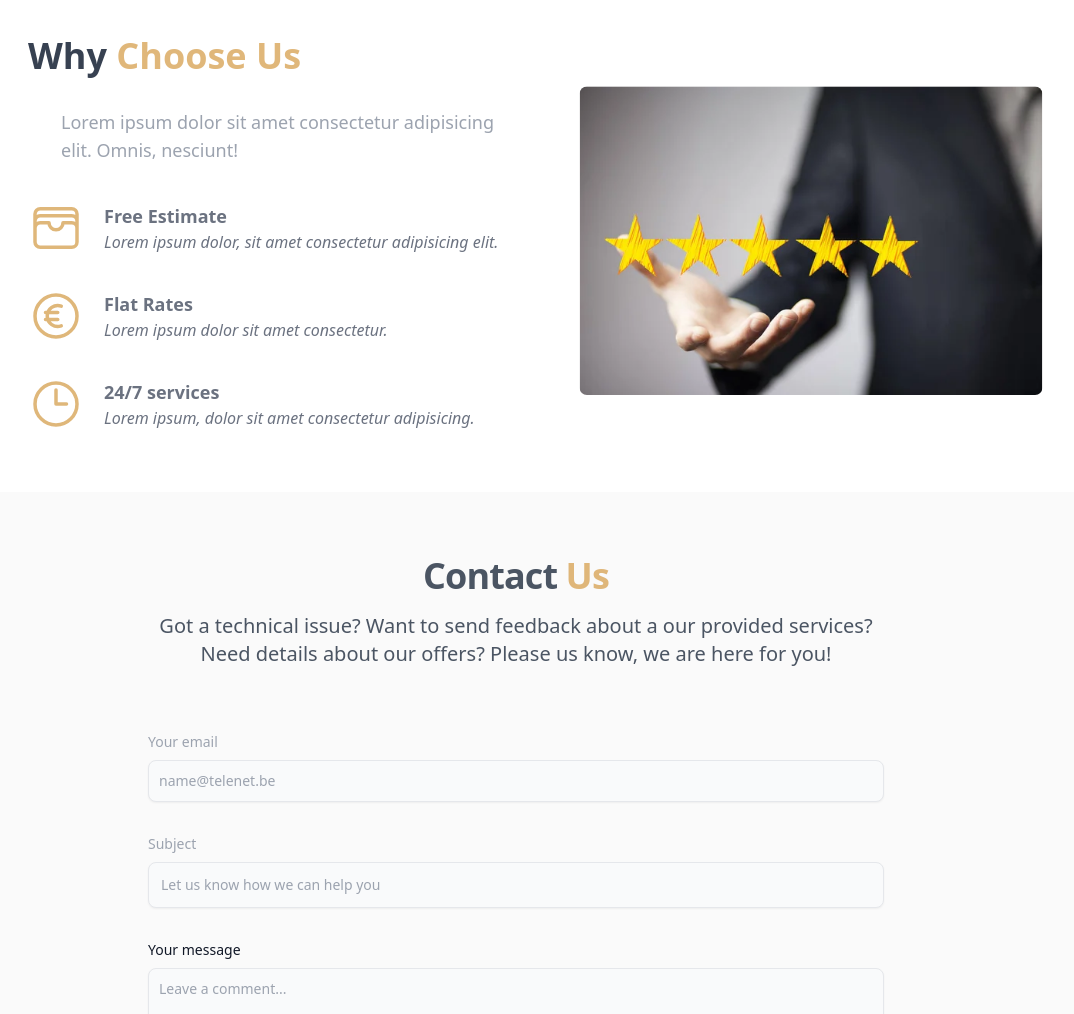
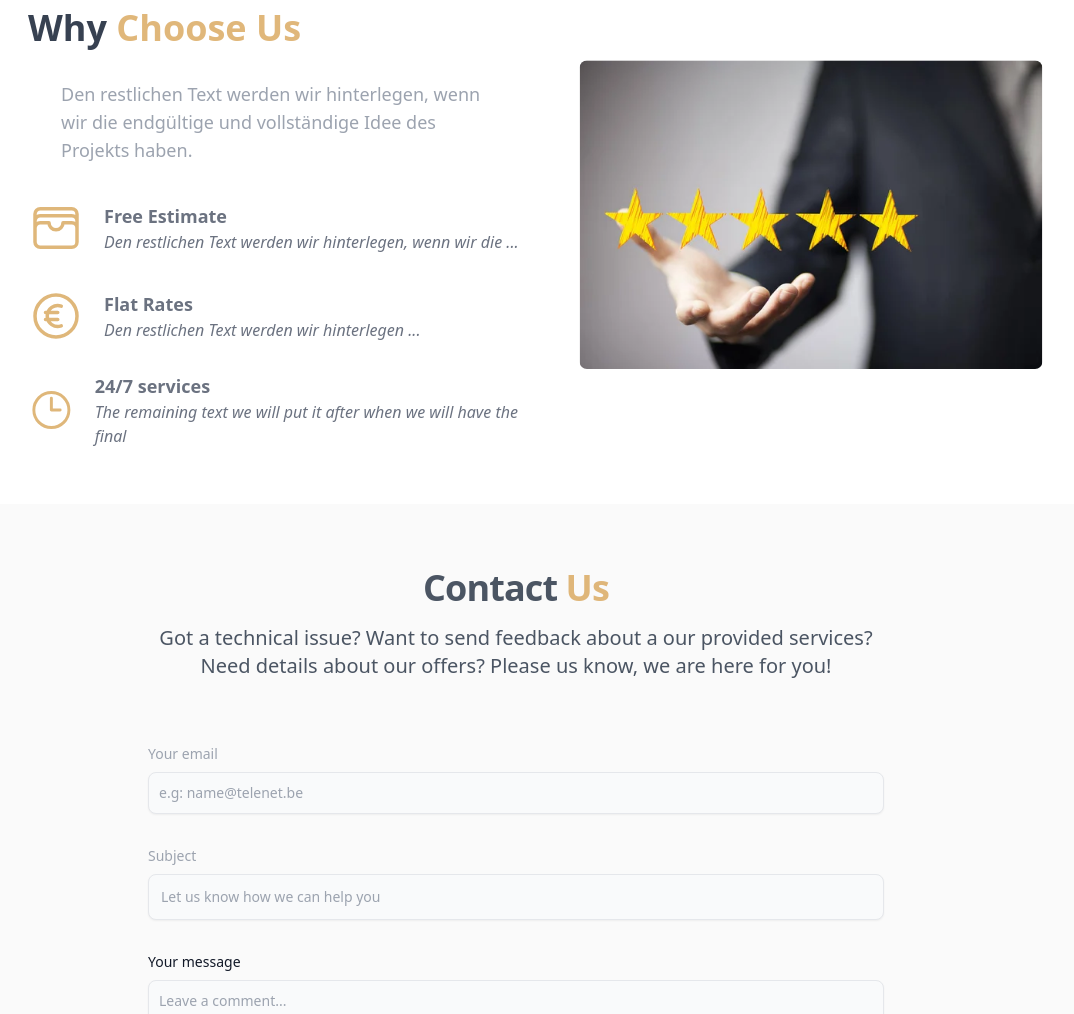
Before and after one commit to ChrisMutesa/electrician, a plain HTML site: page index.html in a window 1280 px wide. Shown: the part 2146-3160 px from the top of the page, without its empty margins (124-1198 px from the left). Drawn offline with nearby package versions, Linux system fonts and the light colour scheme.

Commit message:
Add files via upload

```diff
--- a/index.html
+++ b/index.html
@@ -165,9 +165,9 @@
           <p
             class="text-lg md:text-lg text-center text-gray-400 md:max-w-md md:text-left"
           >
-            Lorem ipsum dolor sit amet consectetur adipisicing elit. Unde
-            tenetur natus nobis voluptates sit iste corrupti, maiores nulla
-            sunt. Sit cum minus esse temporibus iste!
+            The remaining text we will put it after when we will have the final
+            and whole idea of the project. Den restlichen Text werden wir
+            hinterlegen, wenn wir ...
           </p>
 
           <!-- Icons and show talents -->
@@ -365,8 +365,8 @@
           <p
             class="text-lg max-w-sm mx-auto md:text-lg text-center text-gray-400 md:max-w-md md:text-left"
           >
-            Lorem ipsum dolor sit amet consectetur adipisicing elit. Omnis,
-            nesciunt!
+            Den restlichen Text werden wir hinterlegen, wenn wir die endgültige
+            und vollständige Idee des Projekts haben.
           </p>
 
           <!-- Icons and show talents -->
@@ -394,7 +394,7 @@
                     Free Estimate
                   </h2>
                   <p class="text-gray-500 italic md:text-md">
-                    Lorem ipsum dolor, sit amet consectetur adipisicing elit.
+                    Den restlichen Text werden wir hinterlegen, wenn wir die ...
                   </p>
                 </div>
               </div>
@@ -423,7 +423,7 @@
                     Flat Rates
                   </h2>
                   <p class="text-gray-500 italic md:text-md">
-                    Lorem ipsum dolor sit amet consectetur.
+                    Den restlichen Text werden wir hinterlegen ...
                   </p>
                 </div>
               </div>
@@ -438,7 +438,7 @@
                   viewBox="0 0 24 24"
                   stroke-width="1.5"
                   stroke="currentColor"
-                  class="w-16 h-16 pr-2 stroke-[rgba(213,159,78,0.75)]"
+                  class="w-14 h-14 pr-2 stroke-[rgba(213,159,78,0.75)]"
                 >
                   <path
                     stroke-linecap="round"
@@ -452,7 +452,8 @@
                     24/7 services
                   </h2>
                   <p class="text-gray-500 italic md:text-md">
-                    Lorem ipsum, dolor sit amet consectetur adipisicing.
+                    The remaining text we will put it after when we will have
+                    the final
                   </p>
                 </div>
               </div>
@@ -501,7 +502,7 @@
                 type="email"
                 id="email"
                 class="shadow-sm bg-gray-50 border border-gray-200 text-gray-900 text-sm rounded-lg focus:ring-primary-500 focus:border-primary-500 block w-full p-2.5"
-                placeholder="name@telenet.be"
+                placeholder="e.g: name@telenet.be"
                 required
               />
             </div>
```
